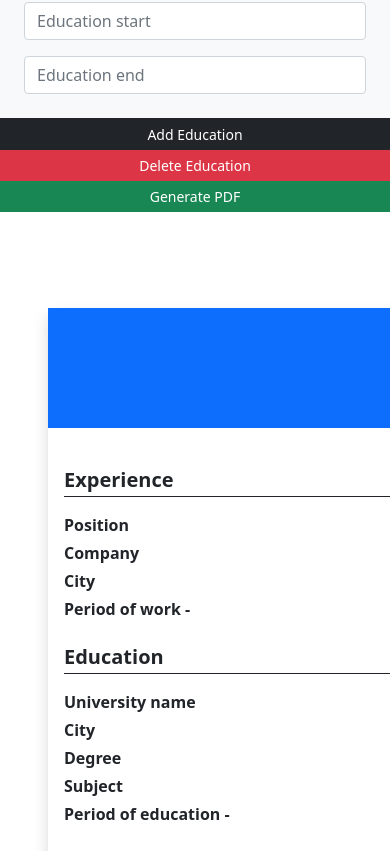
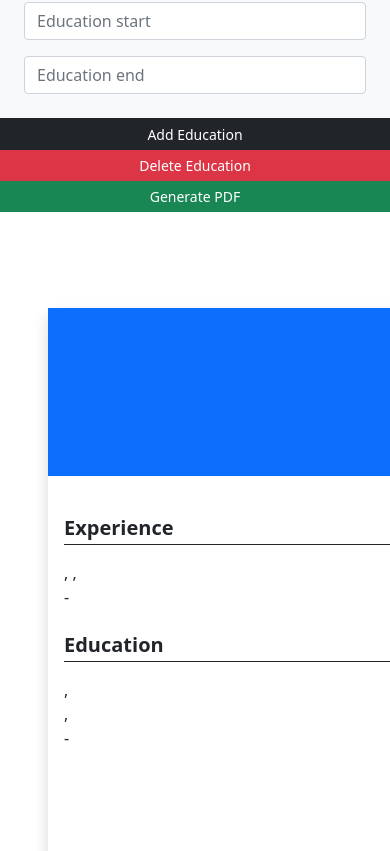
Before and after one commit to Rom4n25/cv-creator, a React (Create React App) app: page / in a window 390 px wide. Shown: the part 1146-1997 px from the top of the page. Built offline with nearby package versions, Linux system fonts and the light colour scheme.

Commit message:
Add pdf generator, code clean

```diff
--- a/package.json
+++ b/package.json
@@ -8,11 +8,14 @@
     "@testing-library/user-event": "^13.5.0",
     "autoprefixer": "10.4.5",
     "bootstrap": "^5.1.3",
+    "html2canvas": "^1.4.1",
+    "html2pdf.js": "^0.10.1",
     "jspdf": "^2.5.1",
     "react": "^18.2.0",
     "react-bootstrap": "^2.4.0",
     "react-dom": "^18.2.0",
-    "react-scripts": "5.0.1",
+    "react-html2pdf": "^1.0.1",
+    "react-scripts": "^2.1.3",
     "web-vitals": "^2.1.4"
   },
   "scripts": {
--- a/src/App.js
+++ b/src/App.js
@@ -1,15 +1,15 @@
-import React, {Component} from "react";
+import React, { Component } from "react";
 import ResumeDisplay from "./components/ResumeDisplay";
 import InputContainer from "./components/InputContainer";
-import { jsPDF } from "jspdf";
+import html2canvas from "html2canvas";
+import jsPDF from "jspdf";
 
 class App extends Component {
-
-  constructor(){
+  constructor() {
     super();
     this.state = {
-      exp_display:[],
-      edu_display:[],
+      exp_display: [],
+      edu_display: [],
     };
 
     this.setState = this.setState.bind(this);
@@ -18,70 +18,134 @@ class App extends Component {
     this.deleteExperience = this.deleteExperience.bind(this);
     this.deleteEducation = this.deleteEducation.bind(this);
     this.generatePdf = this.generatePdf.bind(this);
-
   }
 
-  addExperience(){
-    this.setState({exp_display:this.state.exp_display.concat(
-      <InputContainer key={this.state.exp_display.length+1} name="Experience" number={(this.state.exp_display.length+1)} data={["Position", "Company", "Work city", "Work start", "Work end"]} state={this.state} setState={this.setState}/>
-    )});
-
+  addExperience() {
+    this.setState({
+      exp_display: this.state.exp_display.concat(
+        <InputContainer
+          key={this.state.exp_display.length + 1}
+          name="Experience"
+          number={this.state.exp_display.length + 1}
+          data={["Position", "Company", "Work city", "Work start", "Work end"]}
+          state={this.state}
+          setState={this.setState}
+        />
+      ),
+    });
   }
 
-  deleteExperience(){
-    this.setState({exp_display:this.state.exp_display.slice(0,-1)})
+  deleteExperience() {
+    this.setState({ exp_display: this.state.exp_display.slice(0, -1) });
   }
 
-  addEducation(){
-    this.setState({edu_display:this.state.edu_display.concat(
-      <InputContainer key={this.state.edu_display.length+1} name="Education" number={(this.state.edu_display.length+1)} data={["University name", "Education City", "Degree", "Subject", "Education start", "Education end"]} state={this.state} setState={this.setState}/>
-      )});
+  addEducation() {
+    this.setState({
+      edu_display: this.state.edu_display.concat(
+        <InputContainer
+          key={this.state.edu_display.length + 1}
+          name="Education"
+          number={this.state.edu_display.length + 1}
+          data={[
+            "University name",
+            "Education City",
+            "Degree",
+            "Subject",
+            "Education start",
+            "Education end",
+          ]}
+          state={this.state}
+          setState={this.setState}
+        />
+      ),
+    });
   }
 
-  deleteEducation(){
-    this.setState({edu_display:this.state.edu_display.slice(0,-1)})
+  deleteEducation() {
+    this.setState({ edu_display: this.state.edu_display.slice(0, -1) });
   }
 
-  componentDidMount(){
+  componentDidMount() {
     this.addExperience();
     this.addEducation();
   }
 
-  generatePdf(){
-    const cv = new jsPDF('p','cm',[29.7, 21]);
-    cv.html(document.querySelector("#cv")).then(()=>{cv.save("cv.pdf")});
+  generatePdf() {
+    const cv = document.querySelector("#cv");
+    html2canvas(cv).then((canvas) => {
+      const imgData = canvas.toDataURL("image/png");
+      const pdf = new jsPDF();
+      pdf.addImage(imgData, "JPEG", 0, 0);
+      pdf.save("cv.pdf");
+    });
   }
 
-  render(){
+  render() {
     return (
       <div className="container-fluid">
-        <div className="row bg-info" style={{height:"120px"}}>
-        </div>
+        <div className="row bg-info" style={{ height: "120px" }}></div>
         <div className="row">
           <div className="col-sm p-0 mb-5">
-            <InputContainer key="details" name="Personal Details" number="" data={["First name", "Last name", "Address", "Phone number", "Email"]} state={this.state} setState={this.setState}/>
-            {this.state.exp_display.map(item=>item)}
-            <button type="button" className="btn btn-dark btn-sm btn-block w-100 rounded-0" onClick={this.addExperience}>Add Experience</button>
-            <button type="button" className="btn btn-danger btn-sm btn-block w-100 rounded-0" onClick={this.deleteExperience}>Delete Experience</button>
+            <InputContainer
+              key="details"
+              name="Personal Details"
+              number=""
+              data={[
+                "First name",
+                "Last name",
+                "Address",
+                "Phone number",
+                "Email",
+              ]}
+              state={this.state}
+              setState={this.setState}
+            />
+            {this.state.exp_display.map((item) => item)}
+            <button
+              type="button"
+              className="btn btn-dark btn-sm btn-block w-100 rounded-0"
+              onClick={this.addExperience}
+            >
+              Add Experience
+            </button>
+            <button
+              type="button"
+              className="btn btn-danger btn-sm btn-block w-100 rounded-0"
+              onClick={this.deleteExperience}
+            >
+              Delete Experience
+            </button>
 
-            {console.log(this.state)}
-            {this.state.edu_display.map(item=>item)}
-            <button type="button" className="btn btn-dark btn-sm btn-block w-100 rounded-0" onClick={this.addEducation}>Add Education</button>
-            <button type="button" className="btn btn-danger btn-sm btn-block w-100 rounded-0" onClick={this.deleteEducation}>Delete Education</button>
-            <button type="button" className="btn btn-success btn-sm btn-block w-100 rounded-0" onClick={this.generatePdf}>Generate PDF</button>
-
+            {this.state.edu_display.map((item) => item)}
+            <button
+              type="button"
+              className="btn btn-dark btn-sm btn-block w-100 rounded-0"
+              onClick={this.addEducation}
+            >
+              Add Education
+            </button>
+            <button
+              type="button"
+              className="btn btn-danger btn-sm btn-block w-100 rounded-0"
+              onClick={this.deleteEducation}
+            >
+              Delete Education
+            </button>
+            <button
+              type="button"
+              className="btn btn-success btn-sm btn-block w-100 rounded-0"
+              onClick={this.generatePdf}
+            >
+              Generate PDF
+            </button>
           </div>
           <div className="col-sm p-0">
-
-            <ResumeDisplay state={this.state}/>
+            <ResumeDisplay state={this.state} />
           </div>
         </div>
       </div>
-    )
-  };
+    );
+  }
 }
 
-
-
-
 export default App;
--- a/src/components/ResumeDisplay.js
+++ b/src/components/ResumeDisplay.js
@@ -1,58 +1,75 @@
-import React, {Component} from "react";
+import React, { Component } from "react";
 import image from "../img/person.jpg";
 
+class ResumeDisplay extends Component {
+  render() {
+    return (
+      <div className="container p-5 m-0 position-sticky sticky-top">
+        <div
+          id="cv"
+          className="shadow p-0 mb-5 bg-body rounded"
+          style={{ width: "21cm", height: "29.7cm" }}
+        >
+          <div
+            className="row bg-primary m-0 p-0 align-items-end"
+            style={{ height: "15%" }}
+          >
+            <p className="fs-1 fw-bold m-0 text-white">
+              {this.props.state.first_name} {this.props.state.last_name}
+            </p>
+          </div>
 
-class ResumeDisplay extends Component {
+          <div className="row p-0 m-0 bg-white" style={{ height: "85%" }}>
+            <div className="col-sm-8 p-3 ">
+              <div className="h5 pb-1 fw-bold mt-4 mb-3 border-bottom border-dark">
+                Experience
+              </div>
+              {this.props.state.exp_display.map((item, index) => (
+                <div key={item} className="mb-3">
+                  {this.props.state["position" + (index + 1)]}
+                  <span>, </span>
+                  {this.props.state["company" + (index + 1)]}
+                  <span>, </span>
+                  {this.props.state["work_city" + (index + 1)]}
+                  <div>
+                    {this.props.state["work_start" + (index + 1)]}
+                    <span> - </span>
+                    {this.props.state["work_end" + (index + 1)]}
+                  </div>
+                </div>
+              ))}
 
-    render(){
-        return (
-            <div  className="container p-5 m-0 position-sticky sticky-top">
-                <div id="cv" className="shadow p-0 mb-5 bg-body rounded" style={{width:"21cm",minHeight:"29.7cm"}}>
+              <div className="h5 pb-1 fw-bold mt-4 mb-3 border-bottom border-dark">
+                Education
+              </div>
+              {this.props.state.edu_display.map((item, index) => (
+                <div key={item} className="mb-3">
+                  {this.props.state["university_name" + (index + 1)]}
+                  <span>, </span>
+                  {this.props.state["education_city" + (index + 1)]}
+                  <div>
+                    {this.props.state["degree" + (index + 1)]}
+                    <span>, </span>
+                    {this.props.state["subject" + (index + 1)]}
+                  </div>
+                  <div>
+                    {this.props.state["education_start" + (index + 1)]}
+                    <span> - </span>
+                    {this.props.state["education_end" + (index + 1)]}
+                  </div>
+                </div>
+              ))}
+            </div>
 
-                    <div className="row bg-primary m-0 p-0 align-items-end" style={{height:"120px"}}>
-                        <p className="fs-1 fw-bold m-0 text-white">{this.props.state.first_name} {this.props.state.last_name}</p>
-                    </div>
-                    <div className="row p-0 m-0" >
-                        <div className="col-sm-8 p-3"style={{minHeight:"900px"}}>
-
-                            {this.props.state.exp_display.map((item,index)=>
-                                <div>
-                                    <div className="h5 pb-1 fw-bold mt-4 mb-3 border-bottom border-dark">Experience</div>
-                                    <p className="m-0 fw-bold">Position</p>
-                                    <p className="mb-1">{this.props.state["position"+(index+1)]}</p>
-                                    <p className="m-0 fw-bold">Company</p>
-                                    <p className="mb-1">{this.props.state["company"+(index+1)]}</p>
-                                    <p className="m-0 fw-bold">City</p>
-                                    <p className="mb-1">{this.props.state["work_city"+(index+1)]}</p>
-                                    <span className="m-0 fw-bold">Period of work </span>
-                                    <span className="mb-1">{this.props.state["work_start"+(index+1)]}</span>
-                                    <span className="m-0 fw-bold"> - </span>
-                                    <span className="mb-1">{this.props.state["work_end"+(index+1)]}</span>
-                                </div>
-                            )}
-
-                            {this.props.state.edu_display.map((item,index)=>
-                                <div>
-                                    <div className="h5 pb-1 fw-bold mt-4 mb-3 border-bottom border-dark">Education</div>
-                                    <p className="m-0 fw-bold">University name</p>
-                                    <p className="mb-1">{this.props.state["university_name"+(index+1)]}</p>
-                                    <p className="m-0 fw-bold">City</p>
-                                    <p className="mb-1">{this.props.state["education_city"+(index+1)]}</p>
-                                    <p className="m-0 fw-bold">Degree</p>
-                                    <p className="mb-1">{this.props.state["degree"+(index+1)]}</p>
-                                    <p className="m-0 fw-bold">Subject</p>
-                                    <p className="mb-1">{this.props.state["subject"+(index+1)]}</p>
-                                    <span className="m-0 fw-bold">Period of education </span>
-                                    <span className="mb-1">{this.props.state["education_start"+(index+1)]}</span>
-                                    <span className="m-0 fw-bold"> - </span>
-                                    <span className="mb-1">{this.props.state["education_end"+(index+1)]}</span>
-                                </div>
-                            )}
-
-                        </div>
             <div className="d-flex flex-column align-items-center col-sm-4 bg-light p-3">
               <div>
-                                <img alt="person_image" className="img-thumbnail" src={image} width={200} height={200}></img>
+                <img
+                  alt="person_image"
+                  className="img-thumbnail"
+                  src={image}
+                  width={200}
+                  height={200}
+                ></img>
                 <p className="h5 fw-bold mt-4 mb-3">Personal details</p>
                 <p className="m-0 fw-bold">Address</p>
                 <p>{this.props.state.address}</p>
@@ -65,8 +82,8 @@ class ResumeDisplay extends Component {
           </div>
         </div>
       </div>
-        )
+    );
   }
 }
 
-export default ResumeDisplay
+export default ResumeDisplay;
```
Also changed, not shown: src/components/Input.js (+21 -15 lines), src/components/InputContainer.js (+19 -15 lines), src/index.js (+5 -6 lines), 1 other file (tests, documents, lock files or other folders). Lines whose indentation alone changed are shown as unchanged.
